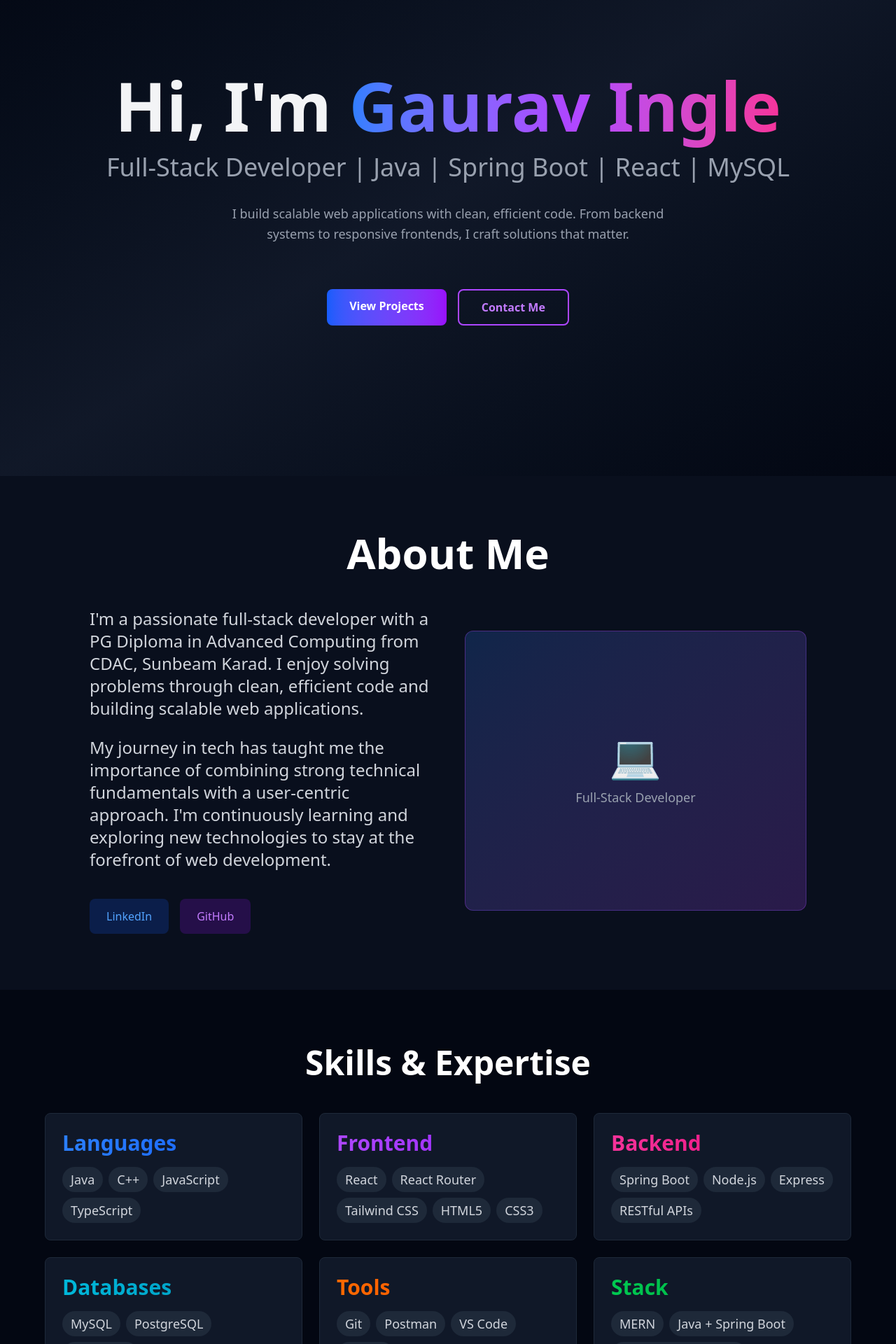
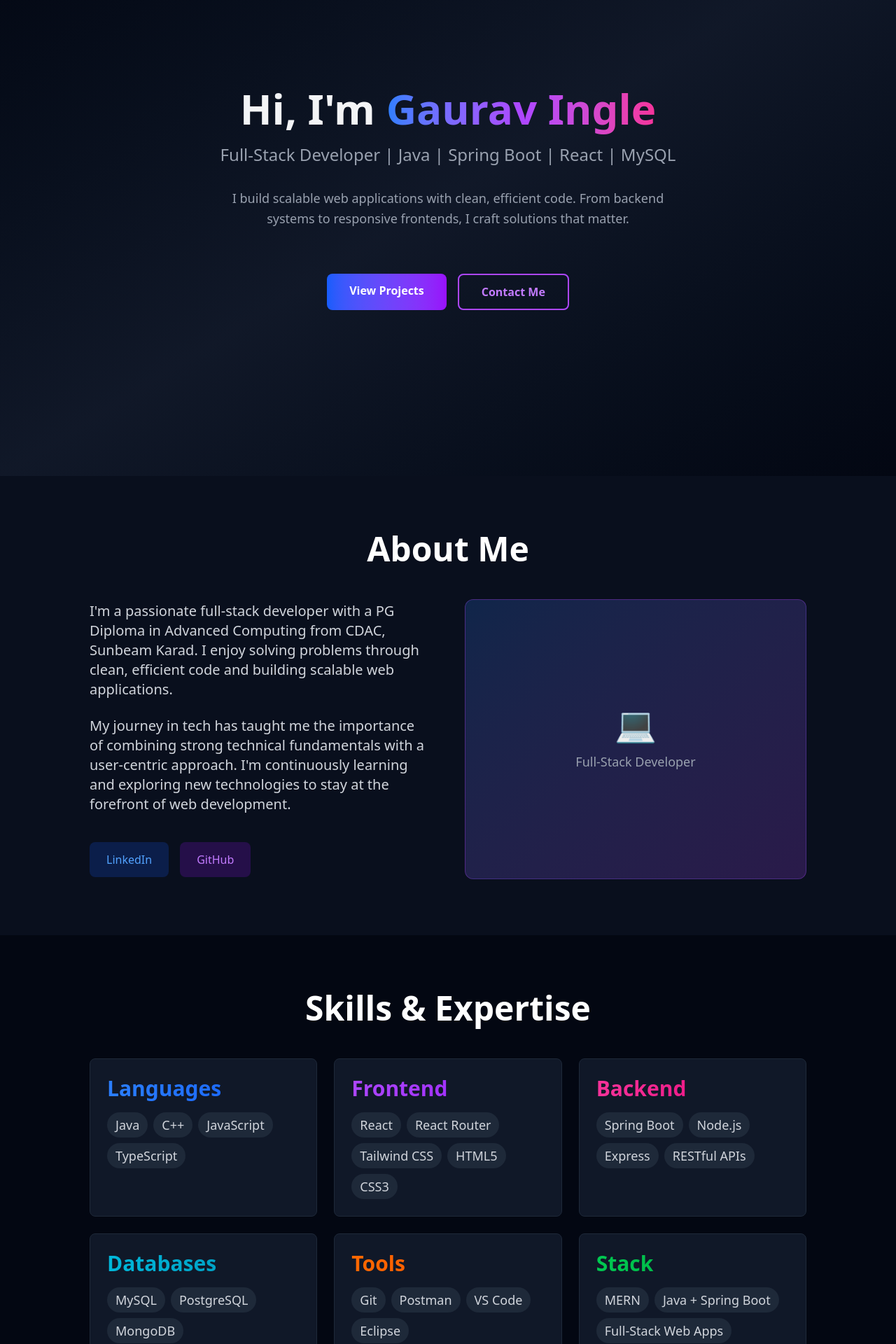
Before and after one commit to decodegaurav01/MyPortfolio, a React (Vite) app: page / in a window 1280 px wide. Shown: the part 120-2040 px from the top of the page at 70% size. Built offline with nearby package versions, Linux system fonts and the light colour scheme.

Commit message:
font size Updated

```diff
--- a/src/components/About.jsx
+++ b/src/components/About.jsx
@@ -2,15 +2,15 @@ export default function About() {
   return (
     <section id="about" className="py-20 px-4 bg-gray-900/50">
       <div className="max-w-5xl mx-auto">
-        <h2 className="text-5xl sm:text-6xl font-bold mb-12 text-center text-white">About Me</h2>
+        <h2 className="text-5xl sm:text-5xl font-bold mb-12 text-center text-white">About Me</h2>
 
         <div className="grid md:grid-cols-2 gap-12 items-center">
           <div className="space-y-6 text-gray-300  leading-relaxed">
-            <p className="text-2xl">
+            <p className="text-xl">
               I'm a passionate full-stack developer with a PG Diploma in Advanced Computing from CDAC, Sunbeam Karad. I
               enjoy solving problems through clean, efficient code and building scalable web applications.
             </p>
-            <p className="text-2xl">
+            <p className="text-xl">
               My journey in tech has taught me the importance of combining strong technical fundamentals with a
               user-centric approach. I'm continuously learning and exploring new technologies to stay at the forefront
               of web development.
@@ -37,7 +37,7 @@ export default function About() {
 
           <div className="relative h-100 bg-linear-to-br from-blue-500/20 to-purple-500/20 rounded-xl border border-purple-500/30 flex items-center justify-center">
             <div className="text-center text-gray-400">
-              <div className="text-6xl mb-4">💻</div>
+              <div className="text-5xl mb-4">💻</div>
               <p className="text-lg">Full-Stack Developer</p>
             </div>
           </div>
--- a/src/components/Contact.jsx
+++ b/src/components/Contact.jsx
@@ -48,14 +48,14 @@ export default function Contact() {
     return (
         <section id="contact" className="py-20 px-4 bg-gray-900/50">
             <div className="max-w-5xl mx-auto">
-                <h2 className="text-4xl text-white sm:text-6xl font-bold mb-12 text-center">Get In Touch</h2>
+                <h2 className="text-4xl text-white sm:text-5xl font-bold mb-12 text-center">Get In Touch</h2>
 
                 <div className="grid md:grid-cols-2 gap-12">
                     {/* Contact Form */}
                     <div className="space-y-6">
                         <form onSubmit={handleSubmit} className="space-y-4">
                             <div>
-                                <label className="block text-lg font-medium mb-2 text-gray-300">Name</label>
+                                <label className="block  font-medium mb-2 text-gray-300">Name</label>
                                 <input
                                     type="text"
                                     name="name"
@@ -68,7 +68,7 @@ export default function Contact() {
                             </div>
 
                             <div>
-                                <label className="block text-lg font-medium mb-2 text-gray-300">Email</label>
+                                <label className="block  font-medium mb-2 text-gray-300">Email</label>
                                 <input
                                     type="email"
                                     name="email"
@@ -81,7 +81,7 @@ export default function Contact() {
                             </div>
 
                             <div>
-                                <label className="block text-lg font-medium mb-2 text-gray-300">Message</label>
+                                <label className="block  font-medium mb-2 text-gray-300">Message</label>
                                 <textarea
                                     name="message"
                                     value={formData.message}
@@ -105,7 +105,7 @@ export default function Contact() {
                     {/* Contact Links */}
                     <div className="space-y-8">
                         <div>
-                            <h3 className="text-2xl  font-semibold mb-6 text-white">Connect With Me</h3>
+                            <h3 className="text-xl  font-semibold mb-6 text-white">Connect With Me</h3>
                             <p className="text-gray-400 mb-8">
                                 Feel free to reach out through any of these channels. I'm always happy to connect and discuss new
                                 opportunities or ideas.
@@ -118,10 +118,10 @@ export default function Contact() {
                                 className="flex items-center gap-4 p-4 bg-gray-800 rounded-lg hover:bg-gray-700 transition-colors group"
                             >
                                 <div className="p-3 bg-blue-600/20 rounded-lg group-hover:bg-blue-600/30 transition-colors">
-                                    <Mail className="text-blue-400" size={24} />
+                                    <Mail className="text-blue-400" size={20} />
                                 </div>
                                 <div>
-                                    <p className="font-semibold text-xl text-white">Email</p>
+                                    <p className="font-semibold  text-white">Email</p>
                                     <p className="text-gray-400 text-lg">ingle.gaurav002@gmail.com</p>
                                 </div>
                             </a>
@@ -133,10 +133,10 @@ export default function Contact() {
                                 className="flex items-center gap-4 p-4 bg-gray-800 rounded-lg hover:bg-gray-700 transition-colors group"
                             >
                                 <div className="p-3 bg-blue-600/20 rounded-lg group-hover:bg-blue-600/30 transition-colors">
-                                    <Linkedin className="text-blue-400" size={27} />
+                                    <Linkedin className="text-blue-400" size={20} />
                                 </div>
                                 <div>
-                                    <p className="font-semibold text-xl text-white">LinkedIn</p>
+                                    <p className="font-semibold  text-white">LinkedIn</p>
                                     <p className="text-gray-400 text-lg">Gaurav Ingle</p>
                                 </div>
                             </a>
@@ -148,10 +148,10 @@ export default function Contact() {
                                 className="flex items-center gap-4 p-4 bg-gray-800 rounded-lg hover:bg-gray-700 transition-colors group"
                             >
                                 <div className="p-3 bg-purple-600/20 rounded-lg group-hover:bg-purple-600/30 transition-colors">
-                                    <Github className="text-purple-400" size={24} />
+                                    <Github className="text-purple-400" size={20} />
                                 </div>
                                 <div>
-                                    <p className="font-semibold text-xl text-white">GitHub</p>
+                                    <p className="font-semibold  text-white">GitHub</p>
                                     <p className="text-gray-400 text-lg">Gaurav Ingle</p>
                                 </div>
                             </a>
--- a/src/components/Education.jsx
+++ b/src/components/Education.jsx
@@ -35,7 +35,7 @@ export default function Education() {
   return (
     <section id="education" className="py-20 px-4 bg-gray-900/50">
       <div className="max-w-5xl mx-auto">
-        <h2 className="text-6xl sm:text-6xl text-white font-bold mb-12 text-center">Education</h2>
+        <h2 className="text-5xl sm:text-5xl text-white font-bold mb-12 text-center">Education</h2>
 
         <div className="space-y-6">
           {educationData.map((edu, index) => (
@@ -48,8 +48,8 @@ export default function Education() {
 
                 <div className="flex-1 min-w-0">
                   <div className="flex flex-col sm:flex-row sm:items-center sm:justify-between gap-2 mb-2">
-                    <h3 className="text-2xl font-semibold text-blue-400">{edu.degree}</h3>
-                    <span className="text-lg text-purple-300 font-medium">{edu.date}</span>
+                    <h3 className="text-xl font-semibold text-blue-400">{edu.degree}</h3>
+                    <span className="text-sm text-purple-300 font-medium">{edu.date}</span>
                   </div>
 
                   <p className="text-gray-300 mb-3">{edu.institution}</p>
--- a/src/components/Home.jsx
+++ b/src/components/Home.jsx
@@ -4,13 +4,13 @@ export function Home() {
             <section className="min-h-screen flex items-center justify-center pt-20 pb-10 px-4 bg-linear-to-br from-gray-950 via-gray-900 to-gray-950">
                 <div className="max-w-5xl mx-auto text-center space-y-8 animate-in fade-in duration-1000">
                     <div className="space-y-5">
-                        <h1 className="text-4xl sm:text-5xl lg:text-8xl font-bold text-gray-100">
+                        <h1 className="text-4xl sm:text-5xl lg:text-6xl font-bold text-gray-100">
                             Hi, I'm{" "}
                             <span className="bg-linear-to-r from-blue-500 via-purple-500 to-pink-500 bg-clip-text text-transparent">
                                 Gaurav Ingle
                             </span>
                         </h1>
-                        <p className="text-2xl sm:text-4xl text-gray-400 font-light">
+                        <p className="text-2xl sm:text-2xl text-gray-400 font-light">
                             Full-Stack Developer | Java | Spring Boot | React | MySQL
                         </p>
                     </div>
--- a/src/components/Project.jsx
+++ b/src/components/Project.jsx
@@ -35,7 +35,7 @@ export default function Projects() {
 
   return (
     <section id="projects" className="py-20 px-4 bg-gray-900/50">
-      <div className="max-w-5xl mx-auto">
+      <div className="max-w-4xl mx-auto">
         <h2 className="text-4xl sm:text-5xl font-bold mb-12 text-center text-white">Featured Projects</h2>
 
         <div className="space-y-8">
@@ -46,8 +46,8 @@ export default function Projects() {
             >
               <div className="space-y-4">
                 <div>
-                  <h3 className="text-4xl font-bold text-white mb-2">{project.title}</h3>
-                  <p className="text-purple-400 text-lg font-semibold">{project.subtitle}</p>
+                  <h3 className="text-3xl font-bold text-white mb-2">{project.title}</h3>
+                  <p className="text-purple-400 text-lg  font-semibold">{project.subtitle}</p>
                 </div>
 
                 <p className="text-gray-400 leading-relaxed text-lg">{project.description}</p>
@@ -76,7 +76,7 @@ export default function Projects() {
                     rel="noopener noreferrer"
                     className="inline-flex items-center gap-2 px-4 py-2 bg-gray-800 text-gray-300 rounded-lg hover:bg-gray-700 transition-colors"
                   >
-                    <Github size={30} />
+                    <Github size={25} />
                     Code
                   </a>
                 </div>
--- a/src/components/Resume.jsx
+++ b/src/components/Resume.jsx
@@ -6,7 +6,7 @@ export default function Resume() {
   return (
     <section id="resume" className="py-20 px-4 bg-gray-950">
       <div className="max-w-4xl mx-auto text-center space-y-8">
-        <h2 className="text-4xl sm:text-6xl text-white font-bold">My Resume</h2>
+        <h2 className="text-4xl sm:text-5xl text-white font-bold">My Resume</h2>
 
         <p className="text-gray-400 text-lg">
           Download my resume to learn more about my professional experience, education, and achievements.
--- a/src/components/Skills.jsx
+++ b/src/components/Skills.jsx
@@ -36,8 +36,8 @@ export default function Skills() {
 
     return (
         <section id="skills" className="py-20 px-4 bg-gray-950">
-            <div className="max-w-6xl mx-auto">
-                <h2 className="text-4xl sm:text-5xl text-white font-bold mb-12 text-center">Skills & Expertise</h2>
+            <div className="max-w-5xl mx-auto">
+                <h2 className="text-5xl sm:text-5xl text-white font-bold mb-12 text-center">Skills & Expertise</h2>
 
                 <div className="grid md:grid-cols-2 lg:grid-cols-3 gap-6">
                     {skillCategories.map((category) => (
```
